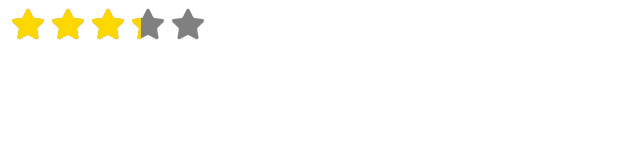
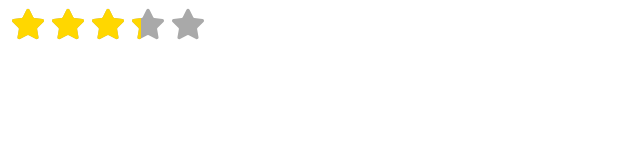
Before and after one commit to NicolasMilliard/react-ts-rating-star, a React (Vite) app in the folder example/: page / in a window 1280 px wide. Shown: the top 160 px of the page, without its empty margins (0-640 px from the left). Built offline with nearby package versions, Linux system fonts and the light colour scheme.

Commit message:
Refactor star component styles and add animation support

```diff
--- a/example/src/component/RatingStar.tsx
+++ b/example/src/component/RatingStar.tsx
@@ -1,34 +1,93 @@
-import React, { useState, useEffect } from 'react'
+import React, { useMemo, useState } from 'react'
 import Star from './Star'
 import './react-ts-rating-star.scss'
+
+enum HoverEffect {
+  None = 'none',
+  Scaling = 'scaling',
+  AnimatedScaling = 'pulsating',
+  AnimatedTwinkling = 'twinkling',
+  AnimatedRotating = 'rotating',
+}
 
 interface RatingStarProps {
   numberOfStars?: number
   icon?: JSX.Element
+  iconColor?: string
   iconWidth?: string
   iconHeight?: string
+  iconUpScaleOnHover?: boolean
+  backgroundColor?: string
   averageNote?: number
+  animationEffect?: string
 }
 
+/**
+ * RatingStar component for displaying a rating star system.
+ * @param props - The RatingStarProps object containing the props for the RatingStar component.
+ * @returns JSX.Element representing the RatingStar component.
+ */
 const RatingStar = ({
+  numberOfStars = 5,
   icon,
+  iconColor = 'gold',
   iconWidth = '2em',
   iconHeight = '2em',
-  numberOfStars = 5,
+  iconUpScaleOnHover = true,
+  backgroundColor = 'darkgray',
   averageNote,
+  animationEffect = HoverEffect.AnimatedRotating,
 }: RatingStarProps) => {
+  let animationClassName = ''
   const [clickedStars, setClickedStars] = useState<number[]>([])
 
-  const handleStar = (starIndex: number) => {
-    // Generate an array of clicked stars including the clicked star and all previous stars
-    const clickedStarsArray = Array.from(
+  /** CSS Variable */
+  const iconColorCSSVar = {
+    '--rtrs-star-color': iconColor,
+  } as React.CSSProperties
+  /** CSS Variable */
+  const backgroundColorCSSVar = {
+    '--rtrs-star-background-color': backgroundColor,
+  } as React.CSSProperties
+  /** CSS Variable */
+  const iconUpScaleOnHoverCSSVar = {
+    '--rtrs-star-upscale-on-hover': iconUpScaleOnHover ? '1.3' : '1',
+  } as React.CSSProperties
+
+  switch (animationEffect) {
+    case HoverEffect.Scaling:
+      animationClassName = 'scaling-fixed'
+      break
+    case HoverEffect.AnimatedScaling:
+      animationClassName = 'scaling-animation'
+      break
+    case HoverEffect.AnimatedTwinkling:
+      animationClassName = 'twinkling-animation'
+      break
+    case HoverEffect.AnimatedRotating:
+      animationClassName = 'rotating-animation'
+      break
+    default:
+      break
+  }
+
+  /**
+   * Generate an array of clicked stars including the clicked star and all previous stars.
+   * @param starIndex - The index of the clicked star
+   * @returns void
+   */
+  const handleStar = (starIndex: number): void => {
+    const clickedStarsArray: number[] = Array.from(
       { length: starIndex },
       (_, index) => index + 1,
     )
     setClickedStars(clickedStarsArray)
   }
 
-  const renderStars = (): JSX.Element[] => {
+  /**
+   * Render the star components based on the average note.
+   */
+  const renderStars: JSX.Element[] = useMemo(() => {
     const stars: JSX.Element[] = []
     // Calculate the number of filled stars and the percentage of the last star to fill
     const filledStars: number = averageNote ? Math.floor(averageNote) : 0
@@ -36,8 +95,8 @@ const RatingStar = ({
       ? (averageNote - filledStars) * 100
       : 0
 
+    // Calculate the fill percentage for each star
     for (let i = 0; i < numberOfStars; i++) {
-      // Calculate the fill percentage for each star
       let fillPercentage = 100
       if (i < filledStars) {
         fillPercentage = 100
@@ -53,21 +112,39 @@ const RatingStar = ({
           currentStar={i + 1}
           isActive={clickedStars.includes(i + 1)}
           icon={icon}
+          iconColor={iconColor}
           iconWidth={iconWidth}
           iconHeight={iconHeight}
           fillPercentage={clickedStars.length > 0 ? 0 : fillPercentage}
+          animationClassName={animationClassName}
           onClick={handleStar}
         />,
       )
     }
     return stars
-  }
+  }, [
+    numberOfStars,
+    icon,
+    iconColor,
+    iconWidth,
+    iconHeight,
+    averageNote,
+    clickedStars,
+    animationClassName,
+  ])
 
-  useEffect(() => {
-    console.log('clickedStars', clickedStars)
-  }, [clickedStars])
-
-  return <div className='star-container'>{renderStars()}</div>
+  return (
+    <div
+      className='rtrs-star-container'
+      style={{
+        ...iconColorCSSVar,
+        ...backgroundColorCSSVar,
+        ...iconUpScaleOnHoverCSSVar,
+      }}
+    >
+      {renderStars}
+    </div>
+  )
 }
 
 export default RatingStar
--- a/example/src/component/Star.tsx
+++ b/example/src/component/Star.tsx
@@ -1,30 +1,34 @@
 import React from 'react'
 import './react-ts-rating-star.scss'
 
-// TODO: Add colors props
 interface StarProps {
   currentStar: number
   isActive: boolean
-  icon: JSX.Element | undefined
+  icon?: JSX.Element
+  iconColor?: string
   iconWidth: string
   iconHeight: string
   fillPercentage: number
+  animationClassName: string
   onClick: (starIndex: number) => void
 }
 
+/**
+ * Star component for displaying a single star.
+ * @param props - The StarProps object containing the props for the Star component.
+ * @returns JSX.Element representing the Star component.
+ */
 const Star = ({
   currentStar,
   isActive,
   icon,
+  iconColor,
   iconWidth,
   iconHeight,
   fillPercentage,
+  animationClassName,
   onClick,
 }: StarProps) => {
-  const handleClick = () => {
-    onClick(currentStar)
-  }
-
   return (
     <svg
       xmlns='http://www.w3.org/2000/svg'
@@ -32,11 +36,11 @@ const Star = ({
       xmlSpace='preserve'
       width={iconWidth}
       height={iconHeight}
-      className={`star ${isActive ? 'clicked-star' : ''}`}
-      onClick={handleClick}
+      className={`rtrs-star ${isActive ? 'rtrs-clicked-star' : ''} ${animationClassName}`}
+      onClick={() => onClick(currentStar)}
     >
       <defs>
-        <clipPath id='starClip'>
+        <clipPath id='rtrs-star-clip'>
           <StarIcon icon={icon} />
         </clipPath>
       </defs>
@@ -46,9 +50,9 @@ const Star = ({
         y='0'
         width={`${fillPercentage}%`}
         height='100%'
-        fill='gold'
-        clipPath='url(#starClip)'
-        className='star-progress'
+        fill={iconColor}
+        clipPath='url(#rtrs-star-clip)'
+        className='rtrs-star-progress'
       />
     </svg>
   )
@@ -56,6 +60,11 @@ const Star = ({
 
 export default Star
 
+/**
+ * StarIcon component for rendering the star icon.
+ * @param icon - The icon to render.
+ * @returns JSX.Element representing the StarIcon component.
+ */
 const StarIcon = ({ icon }: { icon: JSX.Element | undefined }) => {
   return (
     <>
--- a/example/src/component/react-ts-rating-star.scss
+++ b/example/src/component/react-ts-rating-star.scss
@@ -1,31 +1,84 @@
-.star-container {
+.rtrs-star-container {
   cursor: pointer;
   display: flex;
   align-items: center;
   width: fit-content;
-  fill: grey;
+  fill: var(--rtrs-star-background-color);
 
-  &:hover .star path,
-  &:hover ~ .star .star-progress {
-    fill: gold;
+  &:hover .rtrs-star path,
+  &:hover ~ .rtrs-star .rtrs-star-progress {
+    fill: var(--rtrs-star-color);
   }
 }
 
-.star {
+.rtrs-star {
   padding-left: 4px;
   padding-right: 4px;
 
-  &:hover {
-    transition-duration: 100ms;
-    transform: scale(1.3);
-  }
-
-  &:hover ~ .star path,
-  &:hover ~ .star .star-progress {
-    fill: grey;
+  &:hover ~ .rtrs-star path,
+  &:hover ~ .rtrs-star .rtrs-star-progress {
+    fill: var(--rtrs-star-background-color);
   }
 }
 
-.clicked-star {
-  fill: gold;
+.rtrs-clicked-star {
+  fill: var(--rtrs-star-color);
 }
+
+@keyframes pulsating {
+  0% {
+    transform: scale(1);
+  }
+  50% {
+    transform: scale(1.3);
+  }
+  100% {
+    transform: scale(1);
+  }
+}
+
+@keyframes twinkling {
+  0% {
+    opacity: 1;
+  }
+  50% {
+    opacity: 0.5;
+  }
+  100% {
+    opacity: 1;
+  }
+}
+
+@keyframes rotating {
+  from {
+    transform: rotate(0deg);
+  }
+  to {
+    transform: rotate(360deg);
+  }
+}
+
+.rtrs-star.scaling-fixed {
+  &:hover {
+    transition-duration: 100ms;
+    transform: scale(var(--rtrs-star-upscale-on-hover));
+  }
+}
+
+.rtrs-star.scaling-animation {
+  &:hover {
+    animation: pulsating 1s infinite alternate;
+  }
+}
+
+.rtrs-star.twinkling-animation {
+  &:hover {
+    animation: twinkling 1s infinite alternate;
+  }
+}
+
+.rtrs-star.rotating-animation {
+  &:hover {
+    animation: rotating 2s linear infinite;
+  }
+}
```
